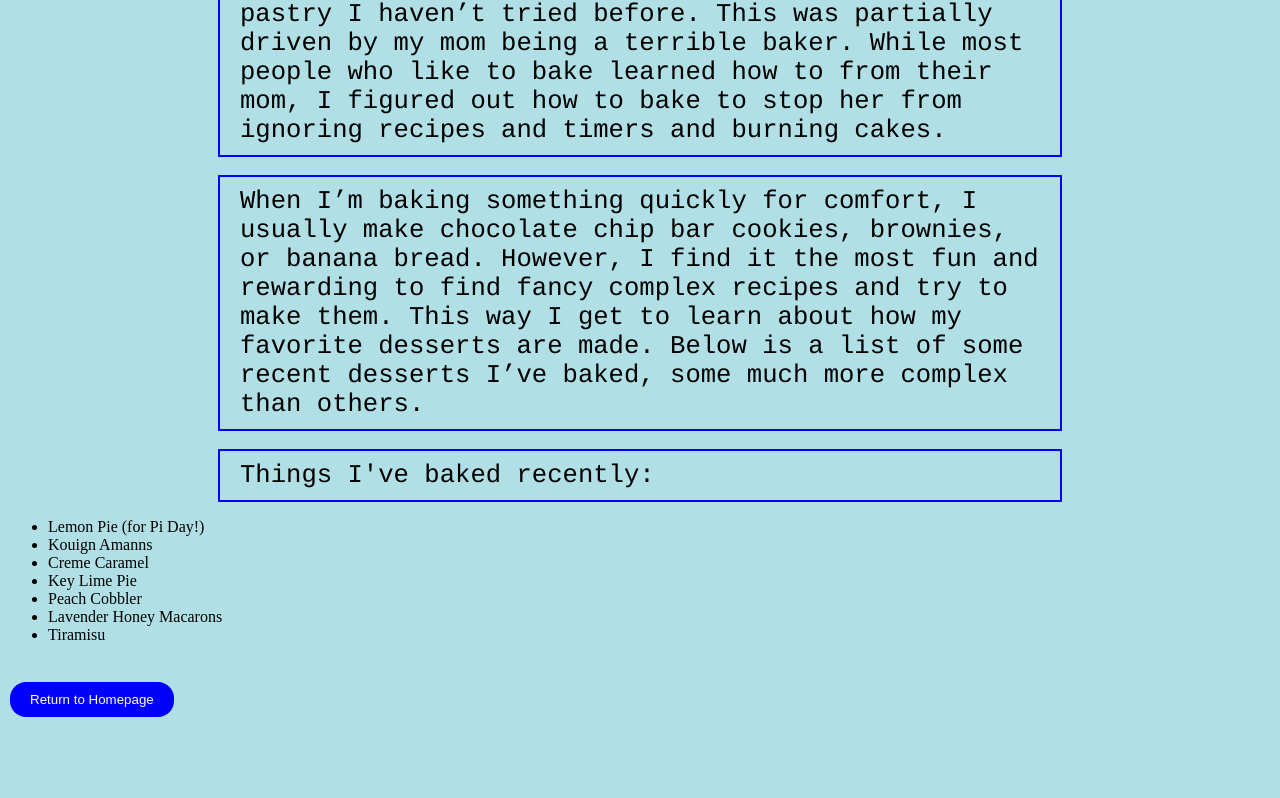
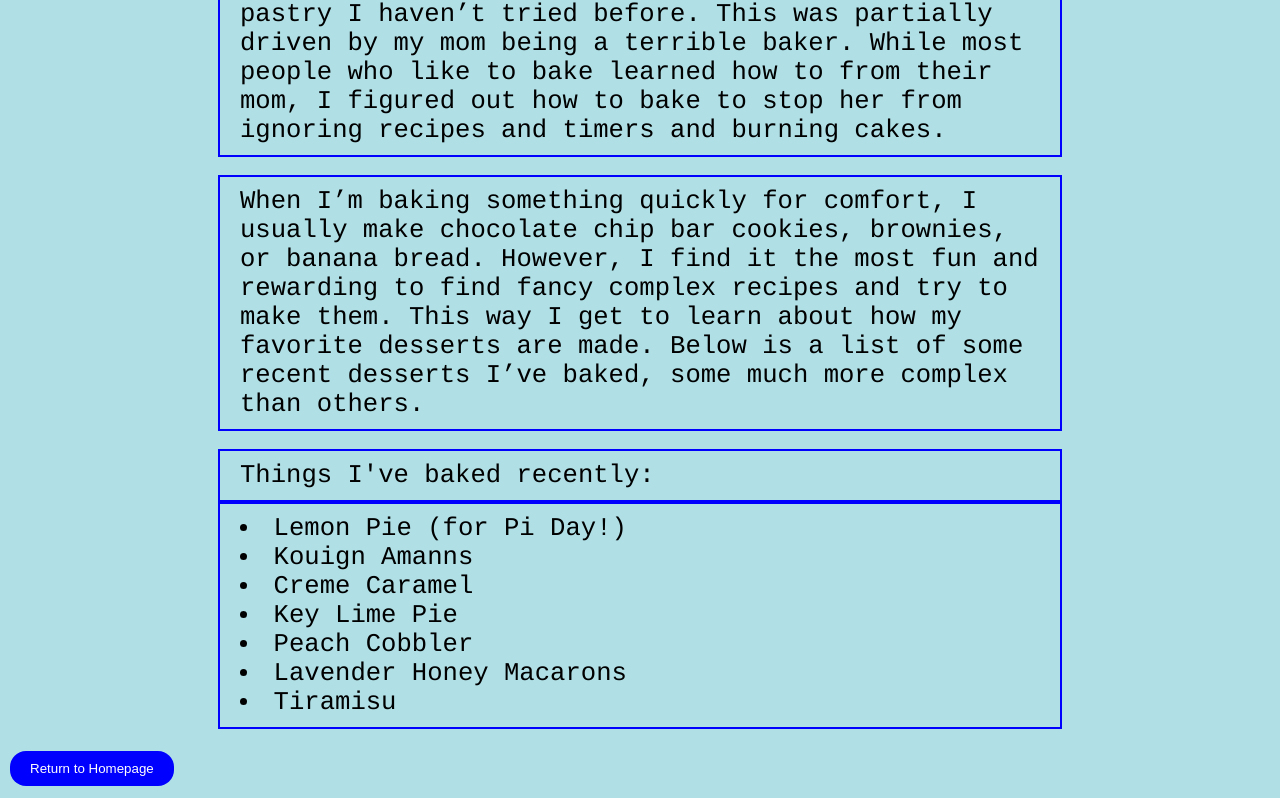
Before and after one commit to rylinlubash/homework3, a plain HTML site: page page.html in a window 1280 px wide. Shown: the part 913-1711 px from the top of the page. Before the commit the page ends 1642 px from the top, so only its background shows below. Drawn offline with Linux system fonts and the light colour scheme.

Commit message:
Update style.css

```diff
--- a/style.css
+++ b/style.css
@@ -26,13 +26,14 @@ body {
   background-color: powderblue;
 }
 
-ol {
+ul {
     font-family: courier;
     font-size: 160%;
     width: 800px;
     margin: 0 auto;
     border: 2px solid blue;
     padding: 10px 20px;
+    list-style-position: inside
 }
 
 .center {
```
